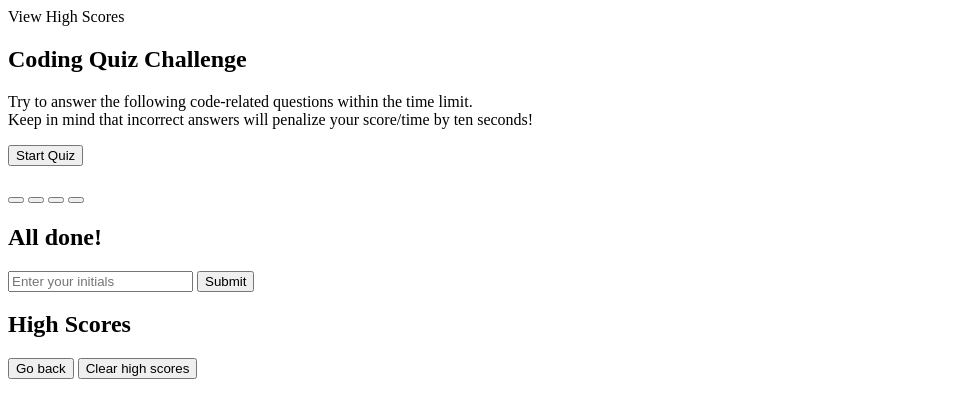
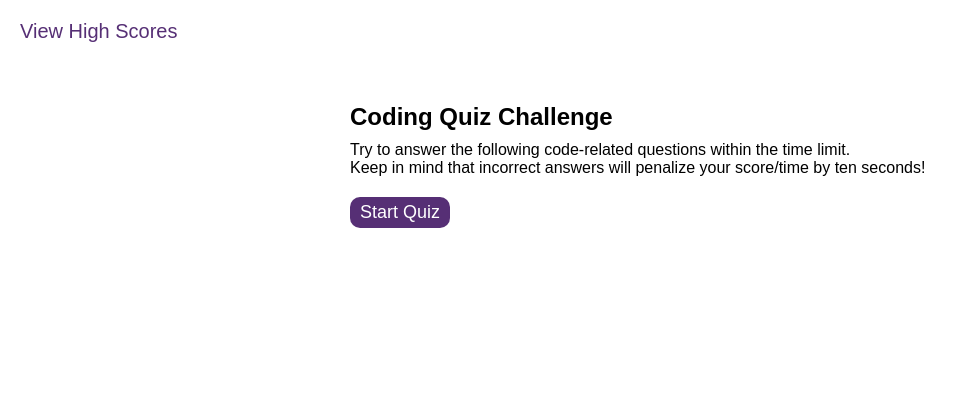
Before and after one commit to ngranzow/code_quiz, a plain HTML site: page index.html in a window 1280 px wide. Shown: the whole page, without its empty margins (0-979 px from the left). Drawn offline with Linux system fonts and the light colour scheme.

Commit message:
setup stylesheet

```diff
--- a/assets/css/style.css
+++ b/assets/css/style.css
@@ -0,0 +1,90 @@
+* {
+    margin: 0;
+    padding: 0;
+    box-sizing: border-box;
+}
+
+:root {
+    --primary-color: #562f75;
+    --secondary-color: #dd16e0;
+}
+
+body {
+    font-family: Arial, Helvetica, sans-serif;
+}
+
+/* start header */
+header {
+    display: flex;
+    flex-wrap: wrap;
+    justify-content: space-between;
+    margin: 20px 20px;
+}
+
+.scores {
+    color: var(--primary-color);
+    font-size: 20px;
+}
+
+.scores:hover {
+    color: var(--secondary-color);
+    cursor: pointer;
+}
+
+.timer {
+    font-size: 20px;
+}
+/* end header */
+
+section {
+    margin: auto;
+    width: 50%;
+    padding: 30px;
+}
+
+h1,
+h2,
+p {
+    margin: 10px 0;
+}
+
+.hide {
+    display: none;
+}
+
+/* start buttons */
+button {
+    color: #ffffff;
+    background-color: var(--primary-color);
+    border: none;
+    width: auto;
+    overflow: visible;
+    padding: 5px 10px;
+    border-radius: 10px;
+    font-size: large;
+    margin: 10px 0;
+}
+
+button:hover {
+    background-color: var(--secondary-color);
+    cursor: pointer;
+}
+
+.ans-btns {
+    display: flex;
+    flex-direction: column;
+}
+/* end buttons */
+
+/* start enter your initials */
+.initials-input {
+    height: 28px;
+    padding: 5px;
+}
+/* end enter your initials */
+
+/* start highscores */
+.highscore-list {
+    background-color: #e8d1ff;
+}
+/* end highscores */
--- a/index.html
+++ b/index.html
@@ -9,8 +9,8 @@
 </head>
 <body>
     <header>
-        <div id="nav">
-            <span id="highscores">View High Scores</span>
+        <div>
+            <span class="scores">View High Scores</span>
         </div>
         <div id="timer" class="timer"></div>
     </header>
@@ -22,7 +22,7 @@
             Try to answer the following code-related questions within the time limit.<br />
             Keep in mind that incorrect answers will penalize your score/time by ten seconds!
         </p>
-        <div class="buttons">
+        <div>
             <button id="start-btn">Start Quiz</button>
         </div>
     </section>
@@ -30,11 +30,11 @@
     <!-- queston section hidden until player starts quiz -->
     <section id="question-container" class="hide">
         <h2 id="question"></h2>
-        <div id="answer-btn" class="buttons">
-            <button></button>
-            <button></button>
-            <button></button>
-            <button></button>
+        <div id="answer-btn" class="ans-btns">
+            <button id="ans1"></button>
+            <button id="ans2"></button>
+            <button id="ans3"></button>
+            <button id="ans4"></button>
         </div>
         <h3 id="answer-check" class="right-wrong hide"></h3>
     </section>
@@ -44,8 +44,8 @@
         <form id="submit-form">
             <h2>All done!</h2>
             <p id="final-score"></p>
-            <input type="text" id="initial-input" maxlength="3" placeholder="Enter your initials" />
-            <button id="submit-btn" class="buttons">Submit</button>
+            <input type="text" id="initial-input" class="initials-input" maxlength="3" placeholder="Enter your initials" />
+            <button id="submit-btn">Submit</button>
         </form>
     </section>
 
@@ -53,8 +53,10 @@
     <section id="highscores" class="hide">
         <div>
             <h1>High Scores</h1>
-            <div id="highscore-display" class="highscore-list"></div>
-            <div class="buttons">
+            <div>
+                <p id="highscore-display" class="highscore-list"></p>
+            </div>
+            <div>
                 <button id="go-back-btn">Go back</button>
                 <button id="clear-btn">Clear high scores</button>
             </div>
```
